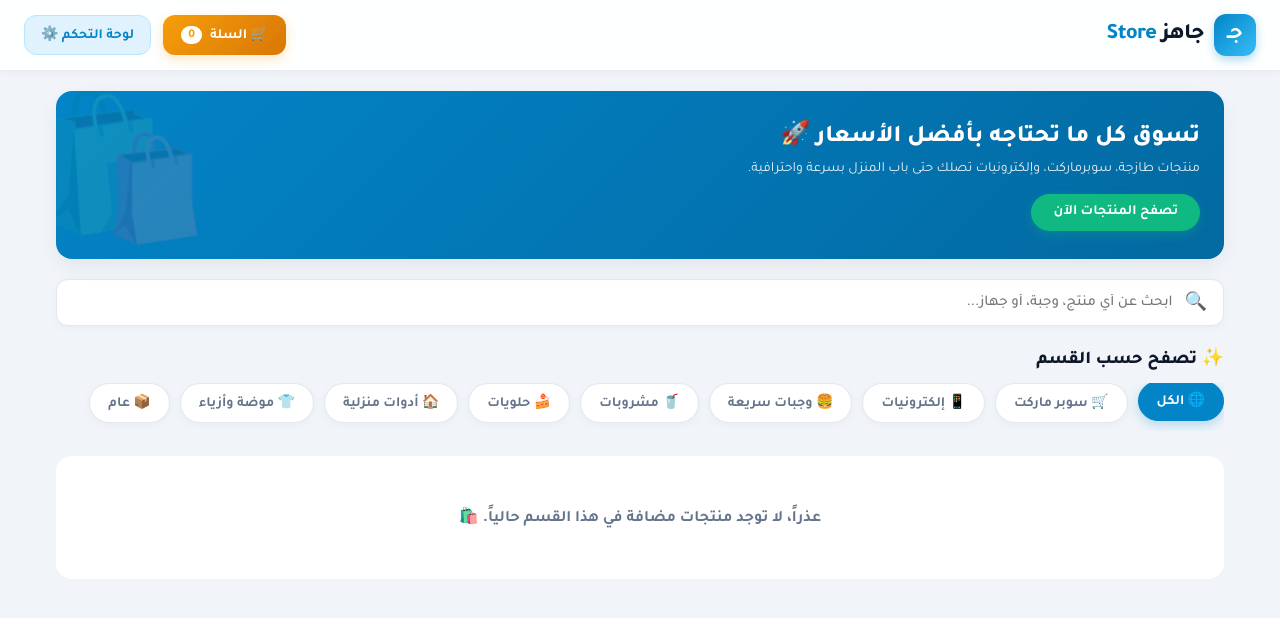
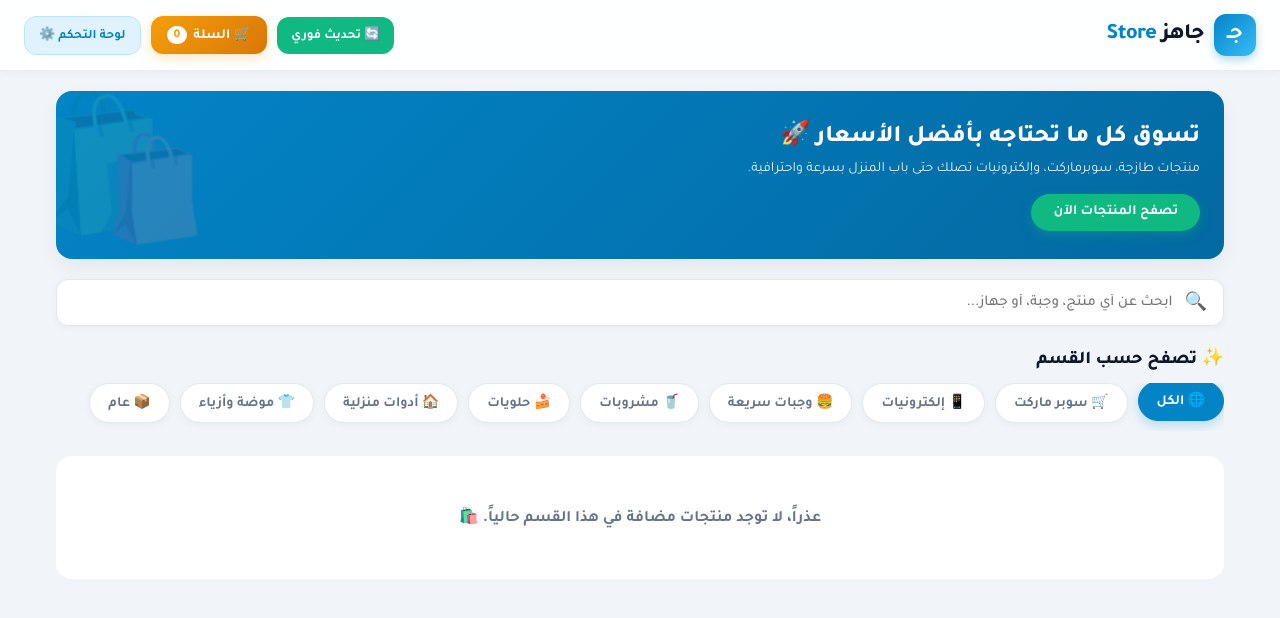
Before and after one commit to samehabouelazm-cloud/ready-food-delivery, a website: page index.html in a window 1280 px wide. Drawn offline with Linux system fonts and the light colour scheme; no server answers.

Commit message:
Update index.html

```diff
--- a/index.html
+++ b/index.html
@@ -26,7 +26,7 @@
         * { box-sizing: border-box; margin: 0; padding: 0; font-family: 'Tajawal', sans-serif; }
         body { background: var(--bg-light); color: var(--text-dark); padding-bottom: 40px; direction: rtl; text-align: right; }
 
-        /* 1. الهيدر العائم العصري */
+        /* الهيدر العائم العصري */
         .header {
             position: sticky; top: 0; z-index: 100;
             background: rgba(255, 255, 255, 0.92);
@@ -35,6 +35,7 @@
             display: flex; justify-content: space-between; align-items: center;
             box-shadow: var(--shadow-sm);
             border-bottom: 1px solid rgba(226, 232, 240, 0.8);
+            flex-wrap: wrap; gap: 10px;
         }
         .brand-logo { display: flex; align-items: center; gap: 10px; text-decoration: none; }
         .brand-logo .logo-icon {
@@ -46,20 +47,27 @@
         .brand-logo h1 { font-size: 22px; font-weight: 800; color: var(--text-dark); letter-spacing: -0.5px; }
         .brand-logo h1 span { color: var(--primary); }
 
-        .header-actions { display: flex; gap: 12px; align-items: center; }
+        .header-actions { display: flex; gap: 10px; align-items: center; flex-wrap: wrap; }
         .cart-btn {
             background: linear-gradient(135deg, #f59e0b, #d97706);
-            color: #fff; border: none; padding: 10px 18px; border-radius: var(--radius-md);
-            font-weight: 700; cursor: pointer; font-size: 14px; display: flex; align-items: center; gap: 8px;
+            color: #fff; border: none; padding: 9px 16px; border-radius: var(--radius-md);
+            font-weight: 700; cursor: pointer; font-size: 14px; display: flex; align-items: center; gap: 6px;
             box-shadow: 0 4px 12px rgba(245, 158, 11, 0.25); transition: all 0.2s;
         }
         .cart-btn:hover { transform: translateY(-2px); box-shadow: 0 6px 16px rgba(245, 158, 11, 0.35); }
         .cart-badge { background: #fff; color: var(--accent); font-size: 12px; padding: 2px 7px; border-radius: 20px; font-weight: 800; }
 
+        .refresh-btn {
+            background: #10b981; color: #fff; border: none; padding: 9px 14px;
+            border-radius: var(--radius-md); font-weight: 700; font-size: 13px; cursor: pointer;
+            display: flex; align-items: center; gap: 5px; transition: transform 0.2s;
+        }
+        .refresh-btn:hover { background: #059669; transform: translateY(-2px); }
+
         .admin-btn {
             background: #e0f2fe; color: var(--primary); border: 1px solid #bae6fd;
-            padding: 9px 16px; border-radius: var(--radius-md); text-decoration: none;
-            font-weight: 700; font-size: 14px; transition: all 0.2s;
+            padding: 9px 14px; border-radius: var(--radius-md); text-decoration: none;
+            font-weight: 700; font-size: 13px; transition: all 0.2s;
         }
         .admin-btn:hover { background: var(--primary); color: #fff; }
 
@@ -203,13 +211,14 @@
 </head>
 <body>
 
-    <!-- 1. الهيدر العائم العصري -->
+    <!-- الهيدر العائم العصري -->
     <header class="header">
         <a href="#" class="brand-logo">
             <div class="logo-icon">جـ</div>
             <h1>جاهز <span>Store</span></h1>
         </a>
         <div class="header-actions">
+            <button class="refresh-btn" onclick="loadStoreProducts(true)">🔄 تحديث فوري</button>
             <button class="cart-btn" onclick="openCart()">
                 🛒 السلة <span class="cart-badge" id="cartCount">0</span>
             </button>
@@ -356,26 +365,26 @@
         let productQuantities = {};
         let currentCategory = 'all';
 
-        async function loadStoreProducts() {
-            // تحميل البيانات المحفوظة مؤقتاً لتظهر فوراً على الشاشة بدون تأخير
+        async function loadStoreProducts(showAlert = false) {
             let cached = localStorage.getItem('storeProductsCache');
-            if(cached) {
+            if(cached && !showAlert) {
                 try {
                     allProducts = JSON.parse(cached);
                     filterProducts();
                 } catch(e){}
             }
 
-            // الجلب والمزامنة الحية من رابط السحابة الموحد
             try {
-                let res = await fetch(API_URL);
+                let res = await fetch(API_URL + "?t=" + new Date().getTime());
                 if (res.ok) {
                     allProducts = await res.json();
                     localStorage.setItem('storeProductsCache', JSON.stringify(allProducts));
                     filterProducts();
+                    if(showAlert) alert('✅ تم تحديث بيانات المتجر ومنتجاته بنجاح!');
                 }
             } catch(e) {
                 if(!allProducts.length) displayProducts([]);
+                if(showAlert) alert('⚠️ تعذر الاتصال بالسحابة حالياً.');
             }
         }
 
@@ -436,7 +445,6 @@
 
             let filtered = allProducts.filter(p => {
                 let matchesName = p.name.toLowerCase().includes(query);
-                // فلترة ذكية لضمان إظهار المنتجات التي بدون قسم تحت "عام" أو الأقسام المطابقة
                 let pCat = p.category || 'عام';
                 let matchesCat = (currentCategory === 'all' || pCat === currentCategory);
                 return matchesName && matchesCat;
@@ -549,7 +557,7 @@
             });
 
             msg += `\n💵 *المجموع:* ${subtotal} ج.م`;
-            msg += `\n🛵 *التوصيل:* 20 ج.م`;
+            msg += `\n🛵 *التوصيل:* 15 ج.م`;
             msg += `\n💰 *الإجمالي النهائي:* ${total} ج.م\n\n`;
             msg += `يرجى تأكيد واستلام الطلب! وشكراً.`;
 
@@ -564,7 +572,7 @@
             document.getElementById('trackerModal').style.display = 'flex';
         }
 
-        window.onload = loadStoreProducts;
+        window.onload = () => loadStoreProducts(false);
     </script>
 </body>
 </html>
```
